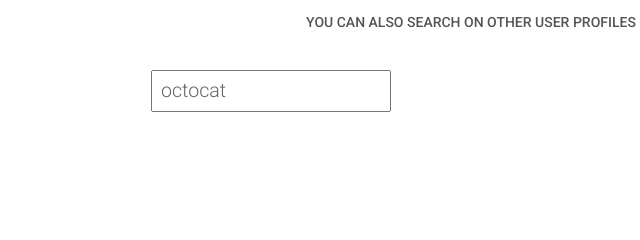
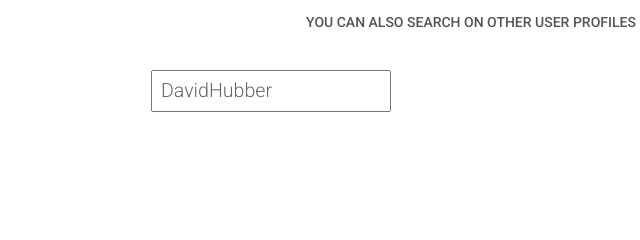
Before and after one commit to codeinstitute-davidhubber/Putting-it-all-together-The-GitHub-API-Resume, a plain HTML site: page github.html in a window 1280 px wide. Shown: the part 418-658 px from the top of the page, 169-809 px from the left. Drawn offline with nearby package versions, Linux system fonts and the light colour scheme.

Commit message:
no comment

```diff
--- a/github.html
+++ b/github.html
@@ -61,7 +61,7 @@
             </div>
 
             <div class="center-form">
-                <input type="text" id="gh-username" value="octocat" oninput="fetchGitHubInformation()" />
+                <input type="text" id="gh-username" value="DavidHubber" oninput="fetchGitHubInformation()" />
                 <div id="gh-user-data"></div>
                 <div id="gh-repo-data"></div>
             </div>
```
Also changed, not shown: index.html (+1 -1 lines).
